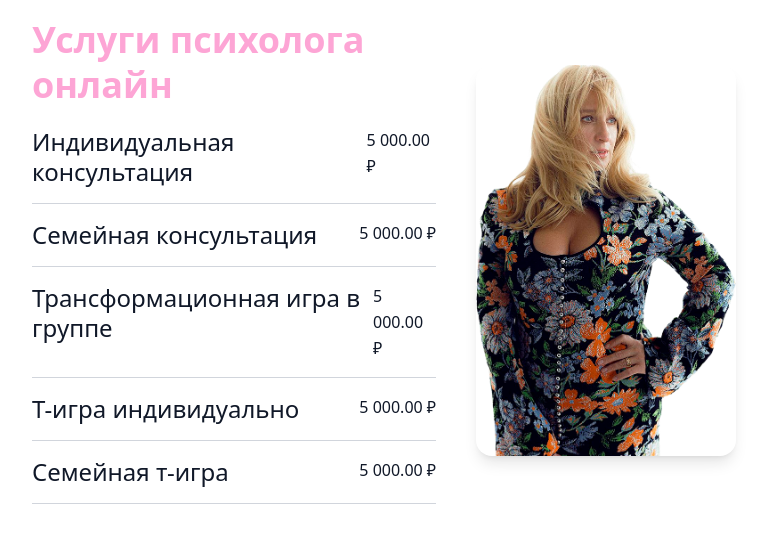
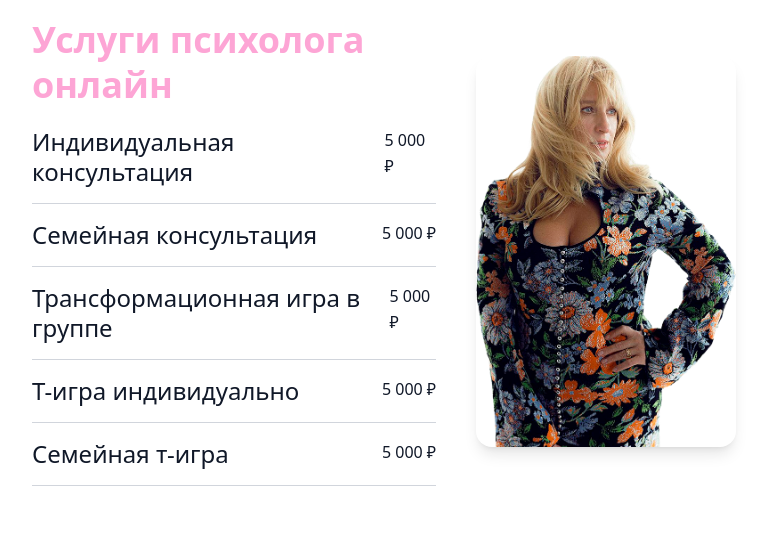
Before and after one commit to ila676383-web/psyhoSite, a Next.js app: page / in a window 1280 px wide. Shown: the part 1480-2013 px from the top of the page, without its empty margins (256-1022 px from the left). Built offline with nearby package versions, Linux system fonts and the light colour scheme.

Commit message:
dev 13.0

```diff
--- a/src/app/(home)/page.tsx
+++ b/src/app/(home)/page.tsx
@@ -65,22 +65,22 @@ const page = () => {
           <ul className="flex flex-col gap-4">
             <li className="flex flex-col md:flex-row justify-between items-start border-b border-gray-300 pb-4">
               <h3 className="text-2xl">Индивидуальная консультация</h3>
-              <p>5 000.00 ₽</p>
+              <p>5 000 ₽</p>
             </li>
             <li className="flex flex-col md:flex-row justify-between items-start border-b border-gray-300 pb-4">
               <h3 className="text-2xl">Семейная консультация</h3>
-              <p>5 000.00 ₽</p>
+              <p>5 000 ₽</p>
             </li>
             <li className="flex flex-col md:flex-row justify-between items-start border-b border-gray-300 pb-4">
               <h3 className="text-2xl">Трансформационная игра в группе</h3>
-              <p>5 000.00 ₽</p>
+              <p>5 000 ₽</p>
             </li>
             <li className="flex flex-col md:flex-row justify-between items-start border-b border-gray-300 pb-4">
               <h3 className="text-2xl">Т-игра индивидуально</h3>
-              <p>5 000.00 ₽</p>
+              <p>5 000 ₽</p>
             </li>
             <li className="flex flex-col md:flex-row justify-between items-start border-b border-gray-300 pb-4">
-              <h3 className="text-2xl">Семейная т-игра</h3> <p>5 000.00 ₽</p>
+              <h3 className="text-2xl">Семейная т-игра</h3> <p>5 000 ₽</p>
             </li>
           </ul>
         </div>
```
